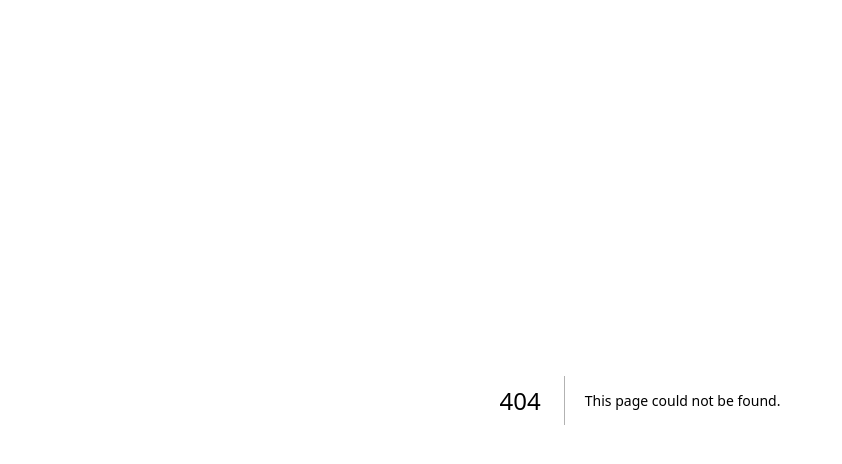
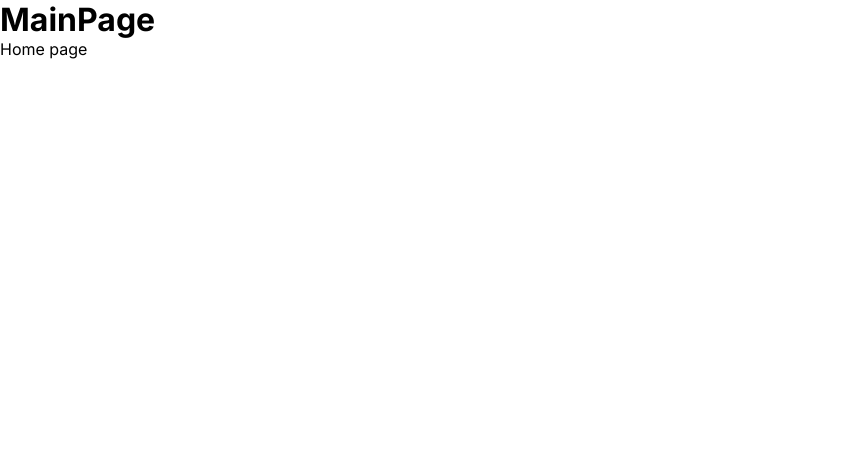
Before and after one commit to evgueniazet/graphiql-app, a Next.js app: page /main in a window 1280 px wide. Before the commit this address had no page. Shown: the top 464 px of the page, without its empty margins (0-842 px from the left). Built offline with nearby package versions, Linux system fonts and the light colour scheme.

Commit message:
feat: add route

```diff
--- a/src/app/globals.css
+++ b/src/app/globals.css
@@ -1,78 +1,3 @@
-:root {
-  --max-width: 1100px;
-  --border-radius: 12px;
-  --font-mono: ui-monospace, Menlo, Monaco, 'Cascadia Mono', 'Segoe UI Mono',
-    'Roboto Mono', 'Oxygen Mono', 'Ubuntu Monospace', 'Source Code Pro',
-    'Fira Mono', 'Droid Sans Mono', 'Courier New', monospace;
-
-  --foreground-rgb: 0, 0, 0;
-  --background-start-rgb: 214, 219, 220;
-  --background-end-rgb: 255, 255, 255;
-
-  --primary-glow: conic-gradient(
-    from 180deg at 50% 50%,
-    #16abff33 0deg,
-    #0885ff33 55deg,
-    #54d6ff33 120deg,
-    #0071ff33 160deg,
-    transparent 360deg
-  );
-  --secondary-glow: radial-gradient(
-    rgba(255, 255, 255, 1),
-    rgba(255, 255, 255, 0)
-  );
-
-  --tile-start-rgb: 239, 245, 249;
-  --tile-end-rgb: 228, 232, 233;
-  --tile-border: conic-gradient(
-    #00000080,
-    #00000040,
-    #00000030,
-    #00000020,
-    #00000010,
-    #00000010,
-    #00000080
-  );
-
-  --callout-rgb: 238, 240, 241;
-  --callout-border-rgb: 172, 175, 176;
-  --card-rgb: 180, 185, 188;
-  --card-border-rgb: 131, 134, 135;
-}
-
-@media (prefers-color-scheme: dark) {
-  :root {
-    --foreground-rgb: 255, 255, 255;
-    --background-start-rgb: 0, 0, 0;
-    --background-end-rgb: 0, 0, 0;
-
-    --primary-glow: radial-gradient(rgba(1, 65, 255, 0.4), rgba(1, 65, 255, 0));
-    --secondary-glow: linear-gradient(
-      to bottom right,
-      rgba(1, 65, 255, 0),
-      rgba(1, 65, 255, 0),
-      rgba(1, 65, 255, 0.3)
-    );
-
-    --tile-start-rgb: 2, 13, 46;
-    --tile-end-rgb: 2, 5, 19;
-    --tile-border: conic-gradient(
-      #ffffff80,
-      #ffffff40,
-      #ffffff30,
-      #ffffff20,
-      #ffffff10,
-      #ffffff10,
-      #ffffff80
-    );
-
-    --callout-rgb: 20, 20, 20;
-    --callout-border-rgb: 108, 108, 108;
-    --card-rgb: 100, 100, 100;
-    --card-border-rgb: 200, 200, 200;
-  }
-}
-
 * {
   box-sizing: border-box;
   padding: 0;
@@ -85,23 +10,7 @@ body {
   overflow-x: hidden;
 }
 
-body {
-  color: rgb(var(--foreground-rgb));
-  background: linear-gradient(
-      to bottom,
-      transparent,
-      rgb(var(--background-end-rgb))
-    )
-    rgb(var(--background-start-rgb));
-}
-
 a {
   color: inherit;
   text-decoration: none;
 }
-
-@media (prefers-color-scheme: dark) {
-  html {
-    color-scheme: dark;
-  }
-}
--- a/src/app/layout.tsx
+++ b/src/app/layout.tsx
@@ -5,7 +5,7 @@ import './globals.css';
 const inter = Inter({ subsets: ['latin'] });
 
 export const metadata: Metadata = {
-  title: 'Create Next App',
+  title: 'RSS GraphiQL',
   description: 'Generated by create next app',
 };
 
--- /dev/null
+++ b/src/app/main/page.tsx
@@ -0,0 +1,13 @@
+import Link from 'next/link';
+import React from 'react'
+
+const MainPage = () => {
+    return (
+        <div>
+            <h1>MainPage</h1>
+            <Link href='/'>Home page</Link>
+        </div>
+    );
+};
+
+export default MainPage;
```
Also changed, not shown: src/app/error/page.tsx (added, +13 -0 lines), src/app/page.tsx (+4 -87 lines), src/app/user/page.tsx (added, +13 -0 lines), src/app/welcome/page.tsx (added, +13 -0 lines), src/components/Footer/Footer.tsx (added, +11 -0 lines), src/components/Header/Header.tsx (added, +14 -0 lines).
